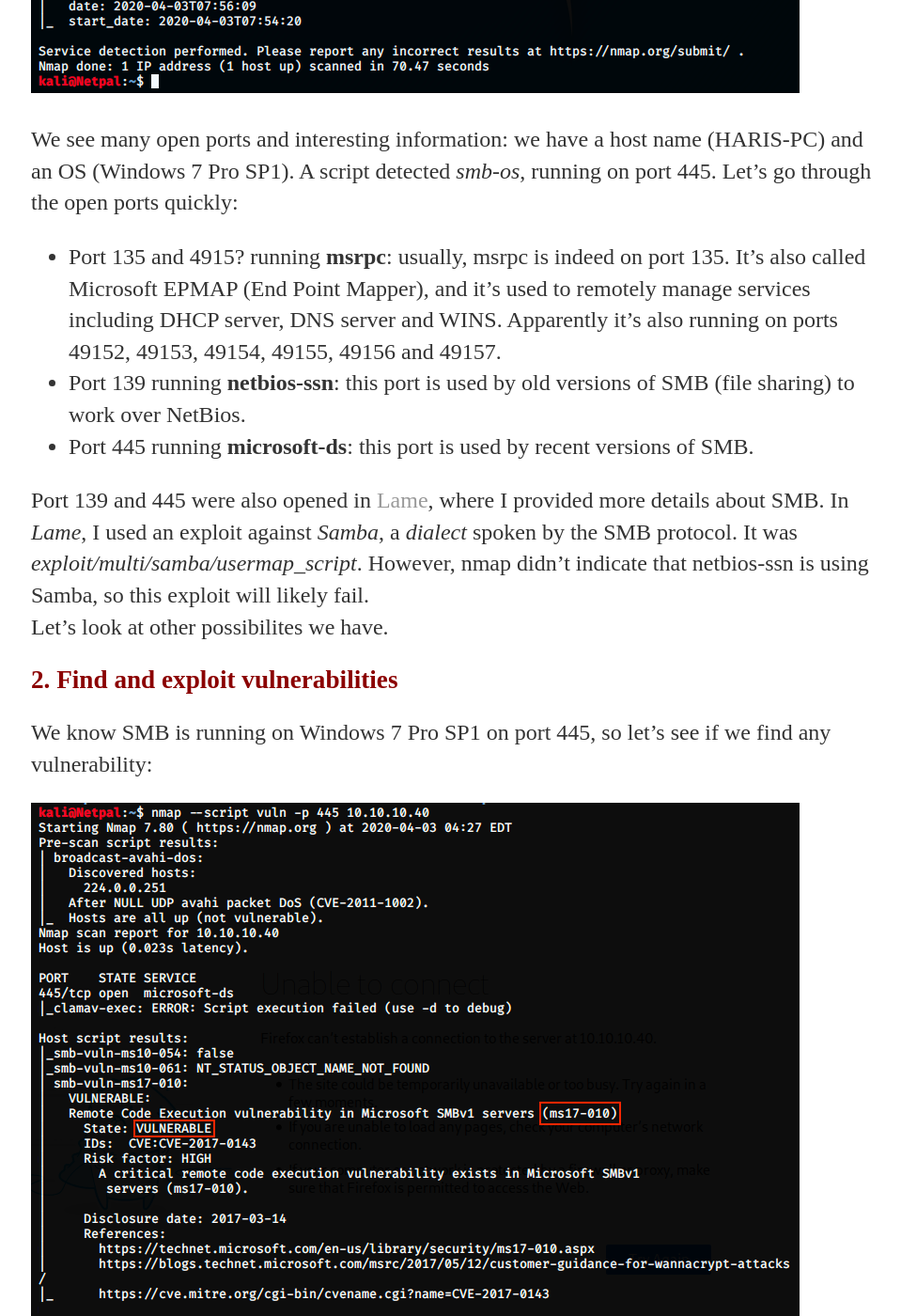
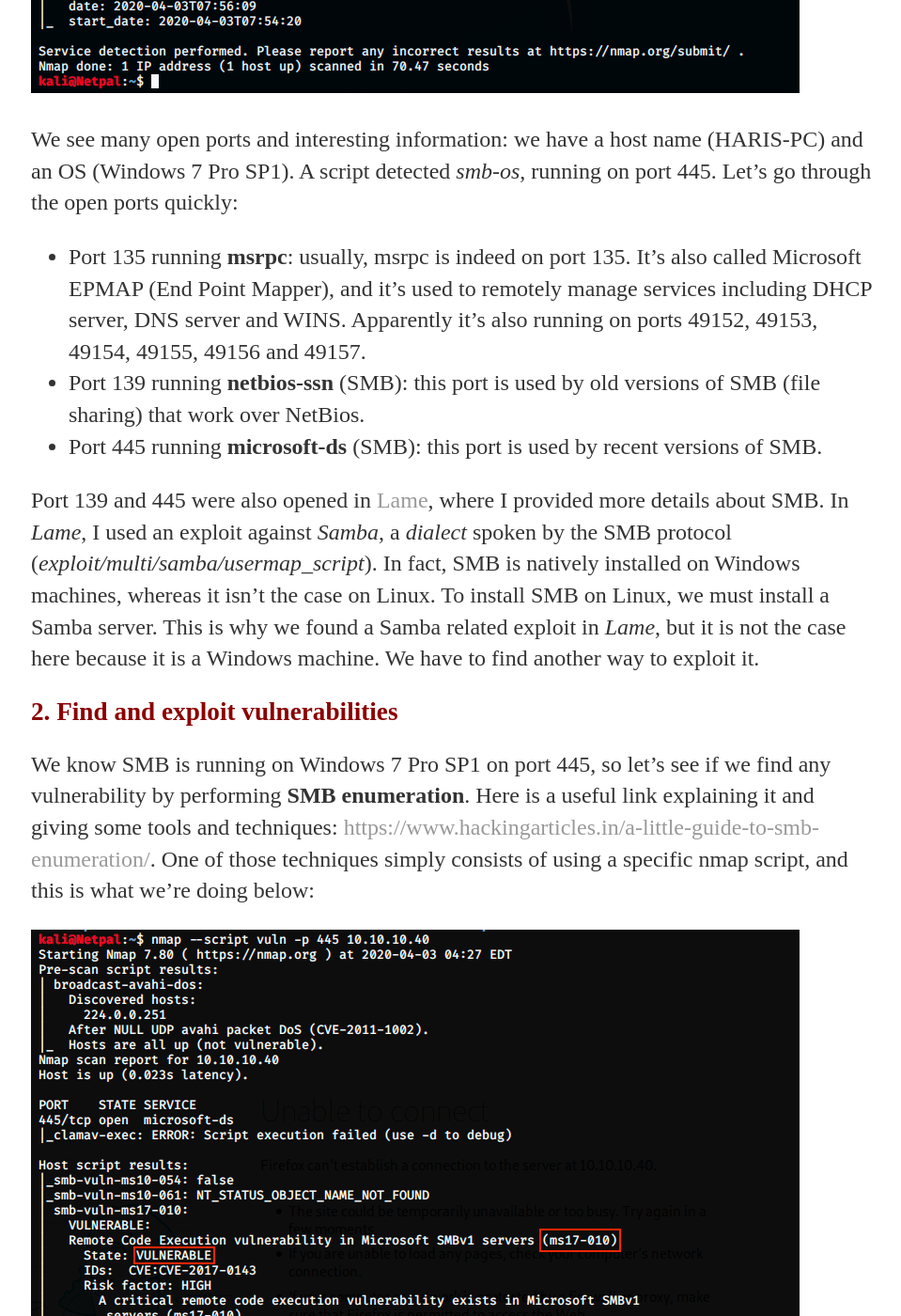
Before and after one commit to jsom1/jsom1.github.io, a Jekyll site: the page built from _walkthroughs/Blue.md, in a window 1280 px wide and 1400 px high, scrolled down 1994 px. Shown: the whole window at 94% size, without its empty margins (159-1118 px from the left). Built offline with Jekyll 4.4.1, drawn with Linux system fonts in a browser that asks for light colours; our own code applies the rules of GitHub Pages for plain Markdown files; some of the changed text lies outside the part shown.

Commit message:
Update Blue.md

```diff
--- a/_walkthroughs/Blue.md
+++ b/_walkthroughs/Blue.md
@@ -47,23 +47,22 @@
 
 We see many open ports and interesting information: we have a host name (HARIS-PC) and an OS (Windows 7 Pro SP1). A script detected *smb-os*, running on port 445. Let's go through the open ports quickly:
 
-- Port 135 and 4915? running **msrpc**: usually, msrpc is indeed on port 135. It's also called Microsoft EPMAP (End Point Mapper), and it's used to remotely manage services including DHCP server, DNS server and WINS. Apparently it's also running on ports 49152, 49153, 49154, 49155, 49156 and 49157.
-- Port 139 running **netbios-ssn**: this port is used by old versions of SMB (file sharing) to work over NetBios.
-- Port 445 running **microsoft-ds**: this port is used by recent versions of SMB.
+- Port 135 running **msrpc**: usually, msrpc is indeed on port 135. It's also called Microsoft EPMAP (End Point Mapper), and it's used to remotely manage services including DHCP server, DNS server and WINS. Apparently it's also running on ports 49152, 49153, 49154, 49155, 49156 and 49157.
+- Port 139 running **netbios-ssn** (SMB): this port is used by old versions of SMB (file sharing) that work over NetBios.
+- Port 445 running **microsoft-ds** (SMB): this port is used by recent versions of SMB.
 
-Port 139 and 445 were also opened in [Lame](../_walkthroughs/Lame.md), where I provided more details about SMB. In *Lame*, I used an exploit against *Samba*, a *dialect* spoken by the SMB protocol. It was *exploit/multi/samba/usermap_script*. However, nmap didn't indicate that netbios-ssn is using Samba, so this exploit will likely fail.\\
-Let's look at other possibilites we have.
+Port 139 and 445 were also opened in [Lame](../_walkthroughs/Lame.md), where I provided more details about SMB. In *Lame*, I used an exploit against *Samba*, a *dialect* spoken by the SMB protocol (*exploit/multi/samba/usermap_script*). In fact, SMB is natively installed on Windows machines, whereas it isn't the case on Linux. To install SMB on Linux, we must install a Samba server. This is why we found a Samba related exploit in *Lame*, but it is not the case here because it is a Windows machine. We have to find another way to exploit it.
 
 ## 2. Find and exploit vulnerabilities
 {:style="color:DarkRed; font-size: 170%;"}
 
-We know SMB is running on Windows 7 Pro SP1 on port 445, so let's see if we find any vulnerability:
+We know SMB is running on Windows 7 Pro SP1 on port 445, so let's see if we find any vulnerability by performing **SMB enumeration**. Here is a useful link explaining it and giving some tools and techniques: <https://www.hackingarticles.in/a-little-guide-to-smb-enumeration/>. One of those techniques simply consists of using a specific nmap script, and this is what we're doing below:
 
 <div class="img_container">
 ![nmap]({{https://jsom1.github.io/}}/_images/htb_blue_nmap2.png)
 </div>
 
-Apparently, ms17-010 is vulnerable to RCE (Remote Code Execution). Let's now search in Exploit-DB to see if there is any known exploit for this vulnerability.
+Apparently, ms17-010 is vulnerable to RCE (Remote Code Execution). If we didn't find anything with this nmap script, we would continue the search with other tools. Let's now search in Exploit-DB to see if there is any known exploit for this vulnerability.
 
 <div class="img_container">
 ![nmap]({{https://jsom1.github.io/}}/_images/htb_blue_srchsploit.png)
```
